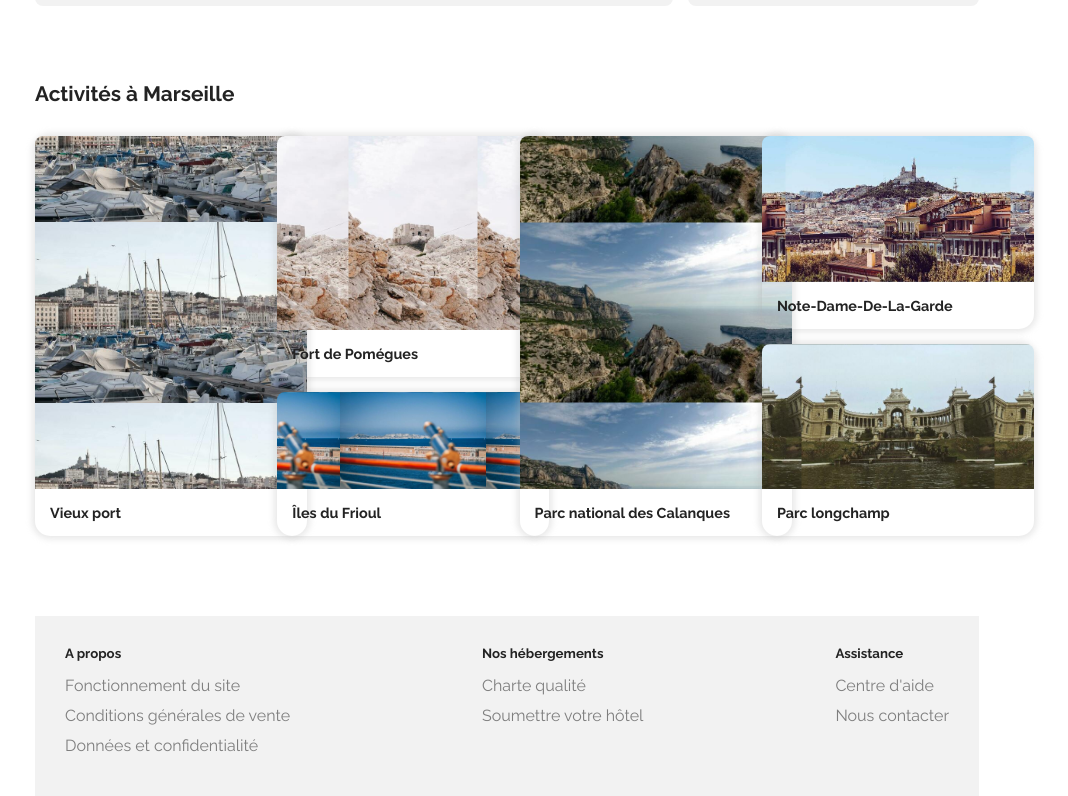
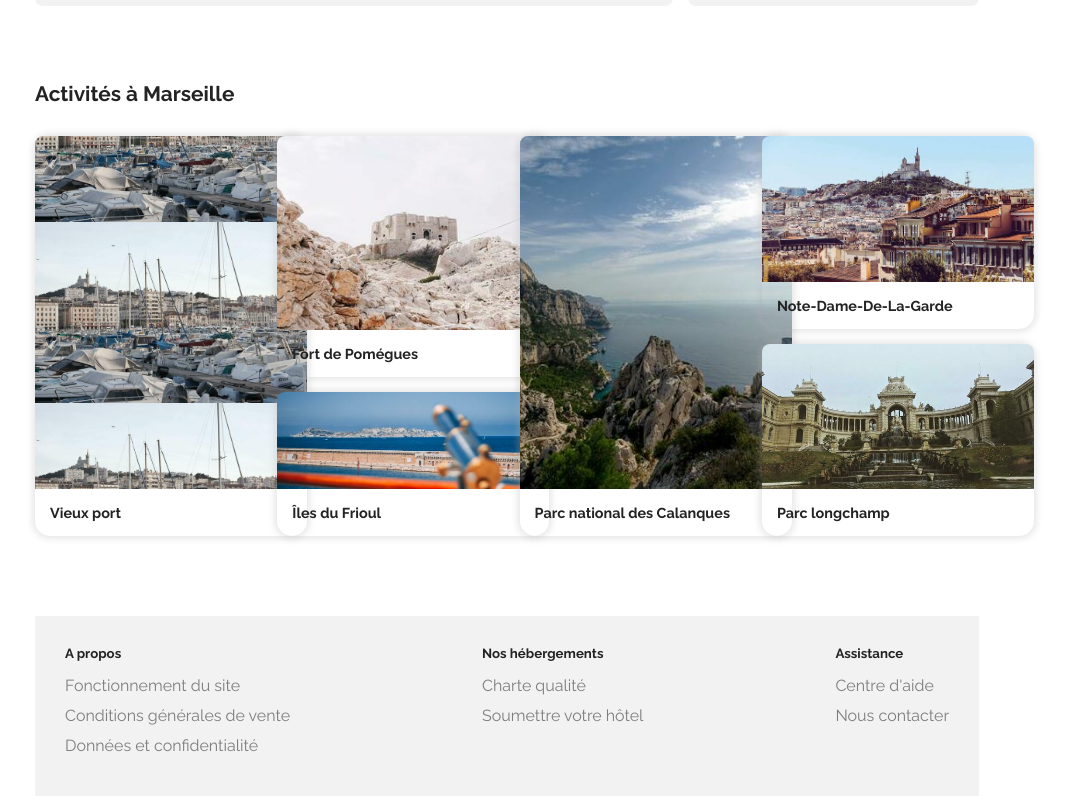
Before and after one commit to abdelhakhamdouni/AbdelhakHamdouni_2_03082020, a plain HTML site: page index.html in a window 1280 px wide. Shown: the part 881-1677 px from the top of the page, without its empty margins (133-1201 px from the left). Drawn offline with Linux system fonts and the light colour scheme.

Commit message:
Update main.css

```diff
--- a/css/main.css
+++ b/css/main.css
@@ -326,23 +326,23 @@ h2.title {
           background-position: center center; }
         .main .activites__list .activites__group .block__activites .activite2 .image {
           background-image: url("../images/activites/4_small/paul-hermann-QFTrLdQIRhI-unsplash.jpg");
-          background-size: contain;
+          background-size: cover;
           background-position: center center; }
         .main .activites__list .activites__group .block__activites .activite3 .image {
           background-image: url("../images/activites/4_small/kevin-hikari-rV_Qd1l-VXg-unsplash.jpg");
-          background-size: contain;
+          background-size: cover;
           background-position: center center; }
         .main .activites__list .activites__group .block__activites .activite4 .image {
           background-image: url("../images/activites/4_small/kilyan-sockalingum-NR8-cBCN3aI-unsplash.jpg");
-          background-size: contain;
+          background-size: cover;
           background-position: center center; }
         .main .activites__list .activites__group .block__activites .activite5 .image {
           background-image: url("../images/activites/4_small/florian-wehde-xW9e8gdotxI-unsplash.jpg");
-        background-size: contain;
+        background-size: cover;
           background-position: center center; }
         .main .activites__list .activites__group .block__activites .activite6 .image {
           background-image: url("../images/activites/4_small/lena-paulin-wH2-EJoDcV0-unsplash.jpg");
-         background-size: contain;
+         background-size: cover;
           background-position: center center; }
 
 /***********************************************************/
```
